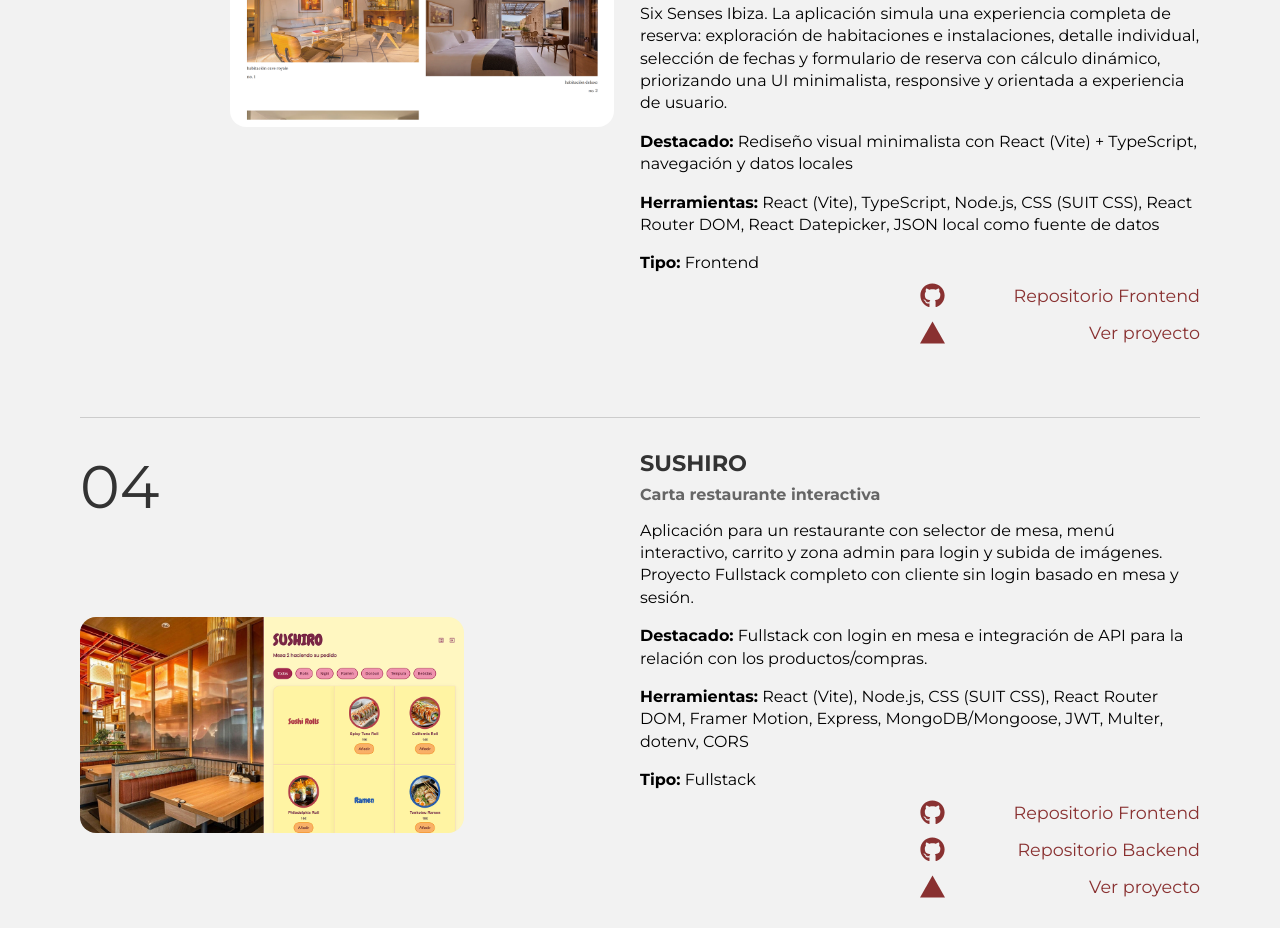
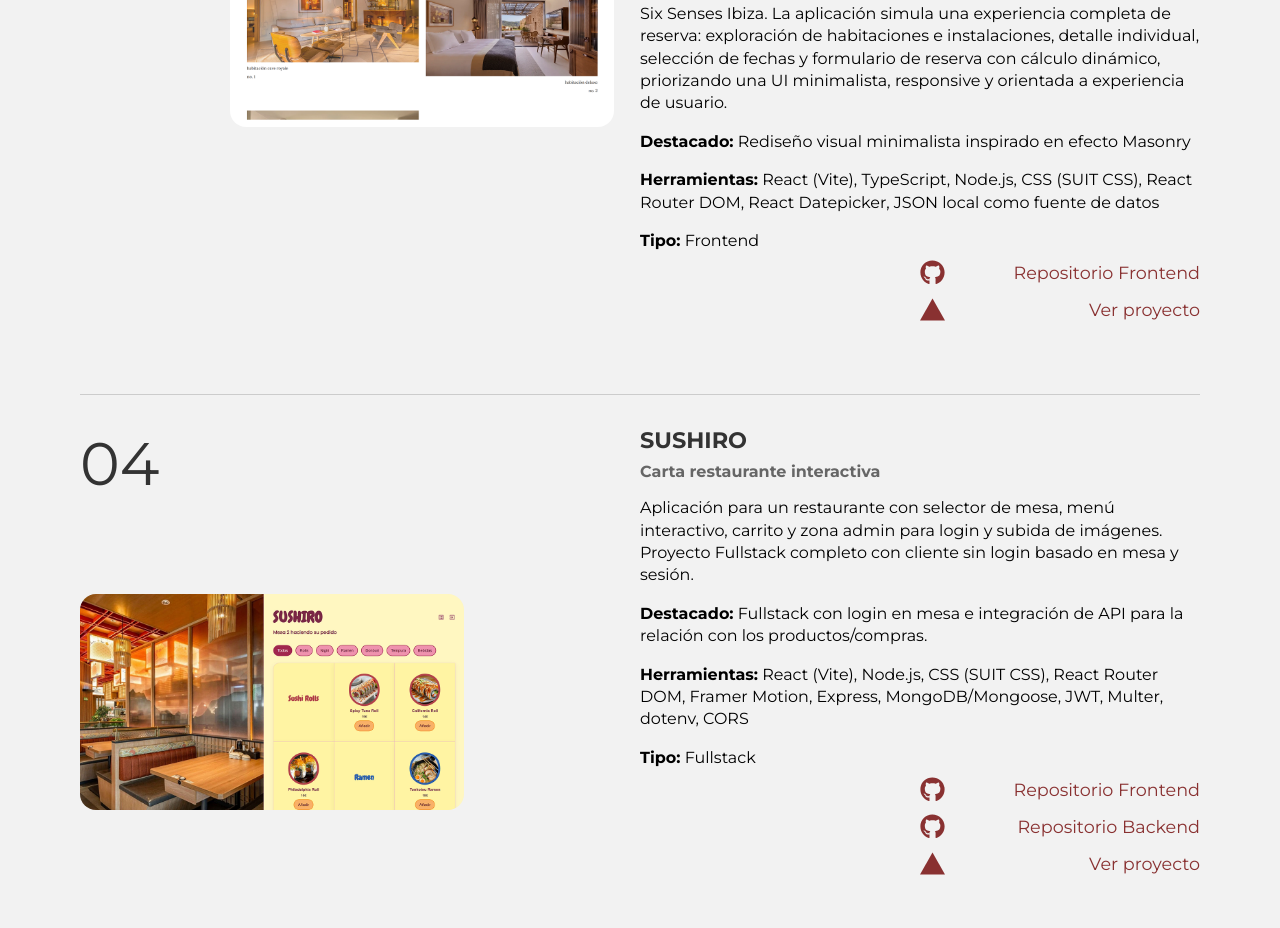
Before and after one commit to JaumeEsquerdo/portfolio-personal, a React (Vite) app in the folder portfolio-jaume/: page /proyectos in a window 1280 px wide. Shown: the part 1500-2428 px from the top of the page. Built offline with nearby package versions, Linux system fonts and the light colour scheme; a web font is replaced by a local one.

Commit message:
update descripcion destacado proyecto Hotel

```diff
--- a/portfolio-jaume/src/data/listaProyectos.js
+++ b/portfolio-jaume/src/data/listaProyectos.js
@@ -84,8 +84,7 @@ const listaProyectos = [
       },
     ],
     deploy: "https://hotel-six-senses.vercel.app/",
-    destacado:
-      "Rediseño visual minimalista con React (Vite) + TypeScript, navegación y datos locales",
+    destacado: "Rediseño visual minimalista inspirado en efecto Masonry",
   },
 
   {
```
